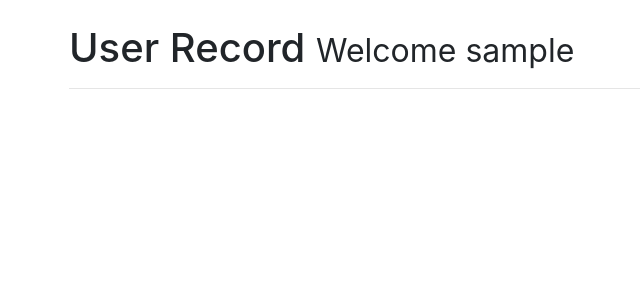
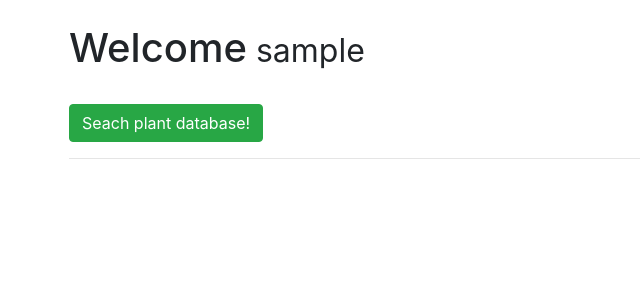
Before and after one commit to Liz94688/test_forFlourish, a Flask app: page /user_account in a window 1280 px wide. Shown: the part 64-364 px from the top of the page, without its empty margins (16-656 px from the left). Run offline with Flask 2, Linux system fonts and the light colour scheme; the visitor is signed in with stand-in values (Sample User, id 1); some libraries are stand-ins or nearby versions.

Commit message:
Started on user_account button and layout

```diff
--- a/app.py
+++ b/app.py
@@ -5,7 +5,8 @@ from flask import (
     Flask, render_template, flash, redirect, request, url_for, session)
 from flask_pymongo import PyMongo
 from bson.objectid import ObjectId
-from wtforms import Form, BooleanField, StringField, TextAreaField, PasswordField, validators
+from wtforms import (
+    Form, StringField, DateTimeField, TextAreaField, PasswordField, validators)
 from functools import wraps
 
 # Declaring App Name
@@ -36,7 +37,7 @@ class RegisterForm(Form):
     ])
     confirm = PasswordField('Confirm Password')
 
-# Register - POST is working URL_FOR is not working
+# Register
 @app.route('/register_user', methods=['GET', 'POST'])
 def register_user():
     form = RegisterForm(request.form)
@@ -50,26 +51,27 @@ def register_user():
             'password': request.form['password'].lower()
         })
         # Message to acknowledge registration needed
-        # flash('Registration complete. Please log in.', 'success')
+        flash('Registration complete. Please log in.', 'success')
 
         return redirect(url_for('login_user'))
     return render_template('register_user.html', form=form)
 
-# Login - POST works but doesn't re-direct, as expected
+# Login
 @app.route('/login_user', methods=['GET', 'POST'])
 def login_user():
     if request.method == 'POST':
-        # Get form fields
+        users = mongo.db.users
+        # Get username input from form field
         username_input = request.form['username']
         # password_input = request.form['password']
         # import pdb
         # pdb.set_trace()
-        users = mongo.db.users
+
         # Check username exists in database
         user_result = users.find_one({
             'username': request.form['username'].lower()
         })
-        # Check results
+        # Check username_input and user_result
         if user_result:
             if request.form['password'] == user_result['password']:
                 logging.info('Usernames matched')
@@ -78,14 +80,14 @@ def login_user():
                 session['username'] = username_input
 
                 # Message to acknowledge registration successful
-                # flash('Log in complete', 'success')
+                flash('Log in complete', 'success')
 
                 return redirect(url_for('user_account'))
 
         logging.info('No user registered under that username')
         return render_template('login_user.html')
-            # End session
-            # session.clear('username', None)
+        # End session
+        session.clear('username', None)
     return render_template('login_user.html')
 
 
--- a/templates/user_account.html
+++ b/templates/user_account.html
@@ -3,7 +3,21 @@
 
 <body>
 	<br>
-	<h1>User Record <small> Welcome {{session.username}}</small></h1>
-	<hr>
+	<h1>Welcome<small> {{session.username}}</small></h1>
+	<br>
+    <a class="btn btn-success" href="/search_plants"> Seach plant database!</a>
+    <hr>
+
+	<div class="container">
+		<div class="row">
+			{% for record in users %}
+			<div class="col-md-4">
+				<h2>{{users.plant_name}}</h2>
+				<p>{{users.plant_description}}</p>
+				<p><a class="btn btn-secondary" href="#" role="button">Further information</a></p>
+			</div>
+            {% endfor %}
+		</div>
+	</div>
 </body>
 {% endblock %}
```
